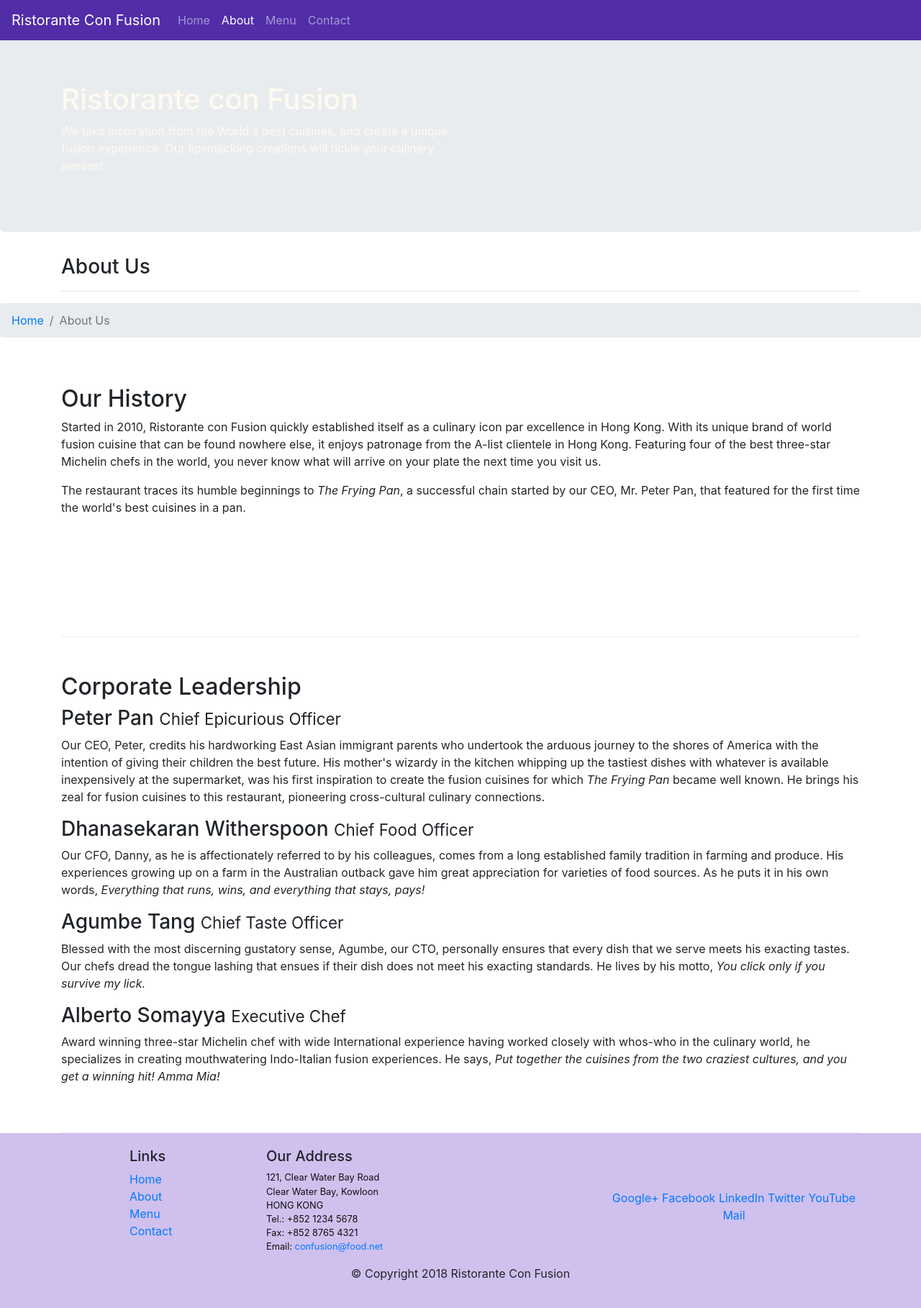
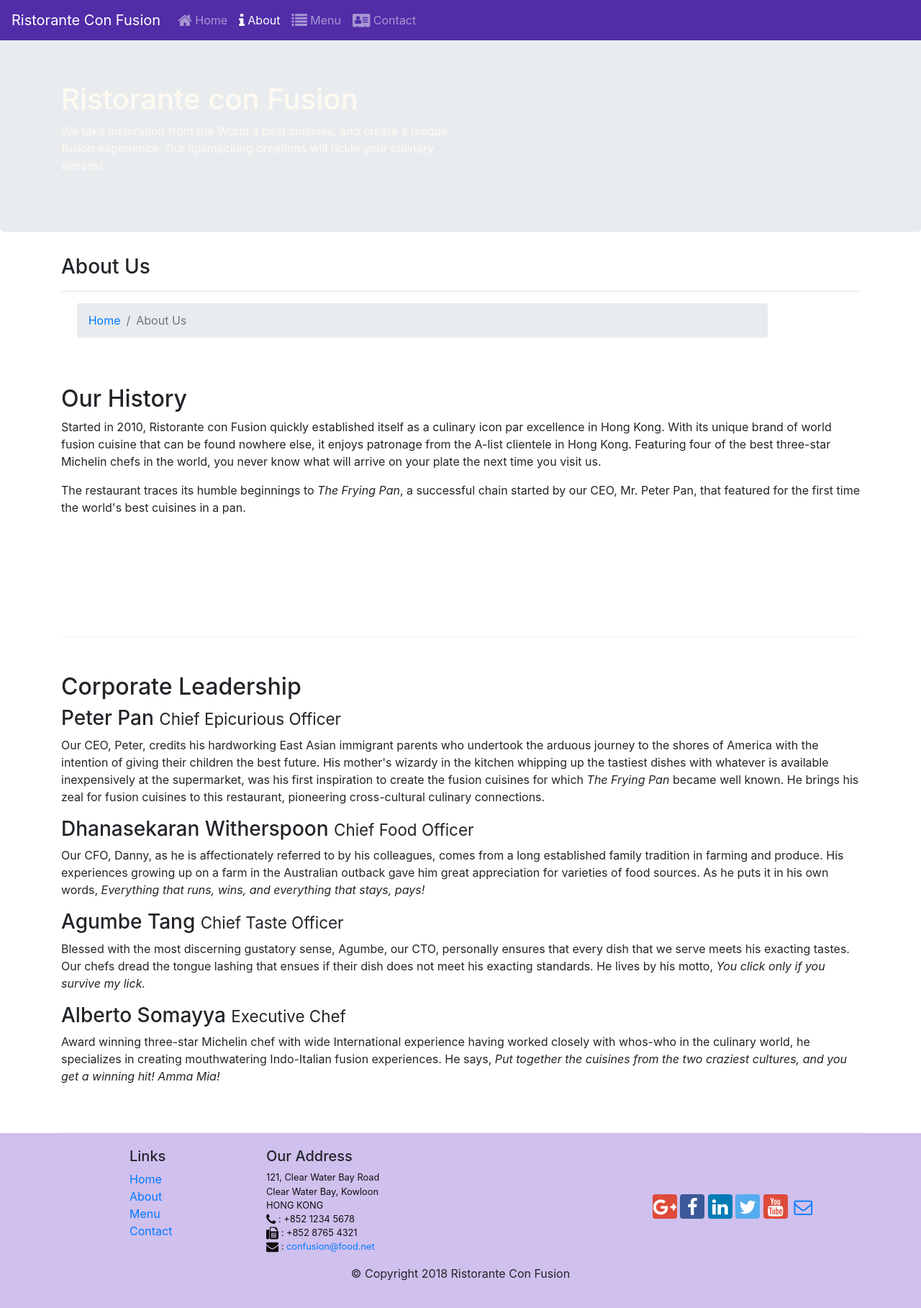
Before and after one commit to Abdelmounaim21/conFusion, a website: page aboutus.html in a window 1280 px wide. Shown: the whole page at 72% size. Drawn offline with nearby package versions, Linux system fonts and the light colour scheme.

Commit message:
font icons

```diff
--- a/aboutus.html
+++ b/aboutus.html
@@ -7,6 +7,8 @@
 
  <!-- Bootstrap CSS -->
  <link href="css/styles.css" rel="stylesheet">
+ <link rel="stylesheet" href="node_modules/font-awesome/css/font-awesome.min.css">
+ <link rel="stylesheet" href="node_modules/bootstrap-social/bootstrap-social.css">
  <link rel="stylesheet" href="node_modules/bootstrap/dist/css/bootstrap.min.css">
 <head>
 
@@ -16,18 +18,19 @@
 
 <body>
     <nav class="navbar navbar-dark navbar-expand-sm fixed-top ">
+        <button class="navbar-toggler" type="button" data-toggle="collapse" data-target="#Navbar">
+            <span class="navbar-toggler-icon"></span>
+        </button>
         <div class="collapse navbar-collapse" id="Navbar">
             <a class="navbar-brand" href="#">Ristorante Con Fusion</a>
                  <ul class="navbar-nav mr-auto">
-                    <li class="nav-item"><a class="nav-link" href="./index.html">Home</a></li>
-                    <li class="nav-item active"><a class="nav-link" href="./aboutus.html">About</a></li>
-                    <li class="nav-item"><a class="nav-link" href="#">Menu</a></li>
-                    <li class="nav-item"><a class="nav-link" href="#">Contact</a></li>
+                     <li class="nav-item"><a class="nav-link" href="./index.html"><span class="fa fa-home fa-lg"></span> Home</a></li>
+                     <li class="nav-item active"><a class="nav-link" href="./aboutus.html"><span class="fa fa-info fa-lg"></span> About</a></li>
+                     <li class="nav-item"><a class="nav-link" href="#"><span class="fa fa-list fa-lg"></span> Menu</a></li>
+                     <li class="nav-item"><a class="nav-link" href="#"><span class="fa fa-address-card fa-lg"></span> Contact</a></li>
                  </ul>
          </div>
-        <button class="navbar-toggler" type="button" data-toggle="collapse" data-target="#Navbar">
-            <span class="navbar-toggler-icon"></span>
-        </button>
+
     </nav>
 
     <header class="jumbotron">
@@ -51,11 +54,12 @@
                <hr>
             </div>
         </div>
-
-        <ol class="col-12 breadcrumb">
+             <ol class="col-9 offset-1 breadcrumb">
             <li class="breadcrumb-item"><a href="./index.html">Home</a></li>
             <li class="breadcrumb-item active">About Us</li>
         </ol>
+
+
 
         <div class="container">
             <div class="row-content" >
@@ -102,19 +106,19 @@
                         121, Clear Water Bay Road<br>
                         Clear Water Bay, Kowloon<br>
                         HONG KONG<br>
-		              Tel.: +852 1234 5678<br>
-		              Fax: +852 8765 4321<br>
-		              Email: <a href="mailto:confusion@food.net">confusion@food.net</a>
+                        <i class="fa fa-phone fa-lg" ></i> : +852 1234 5678<br>
+                        <i class="fa fa-fax fa-lg" ></i> : +852 8765 4321<br>
+                        <i class="fa fa-envelope fa-lg" ></i> : <a href="mailto:confusion@food.net">confusion@food.net</a>
                      </address>
                 </div>
                 <div class="col-12 col-sm-4 align-self-center">
                     <div class="text-center">
-                        <a href="http://google.com/+">Google+</a>
-                        <a href="http://www.facebook.com/profile.php?id=">Facebook</a>
-                        <a href="http://www.linkedin.com/in/">LinkedIn</a>
-                        <a href="http://twitter.com/">Twitter</a>
-                        <a href="http://youtube.com/">YouTube</a>
-                        <a href="mailto:">Mail</a>
+                        <a class="btn btn-social-icon btn-google" href="http://google.com/+"><i class="fa fa-google-plus"></i></a>
+                        <a class="btn btn-social-icon btn-facebook" href="http://www.facebook.com/profile.php?id="><i class="fa fa-facebook"></i></a>
+                        <a class="btn btn-social-icon btn-linkedin" href="http://www.linkedin.com/in/"><i class="fa fa-linkedin"></i></a>
+                        <a class="btn btn-social-icon btn-twitter" href="http://twitter.com/"><i class="fa fa-twitter"></i></a>
+                        <a class="btn btn-social-icon btn-google" href="http://youtube.com/"><i class="fa fa-youtube"></i></a>
+                        <a class="btn btn-social-icon" href="mailto:"><i class="fa fa-envelope-o"></i></a>
                     </div>
                 </div>
            </div>
--- a/package.json
+++ b/package.json
@@ -15,6 +15,8 @@
   },
   "dependencies": {
     "bootstrap": "^4.0.0",
+    "bootstrap-social": "^5.1.1",
+    "font-awesome": "^4.7.0",
     "jquery": "^3.3.1",
     "popper.js": "^1.12.9"
   }
```
Also changed, not shown: index.html (+28 -23 lines), 1 other file. Lines whose indentation alone changed are shown as unchanged.
